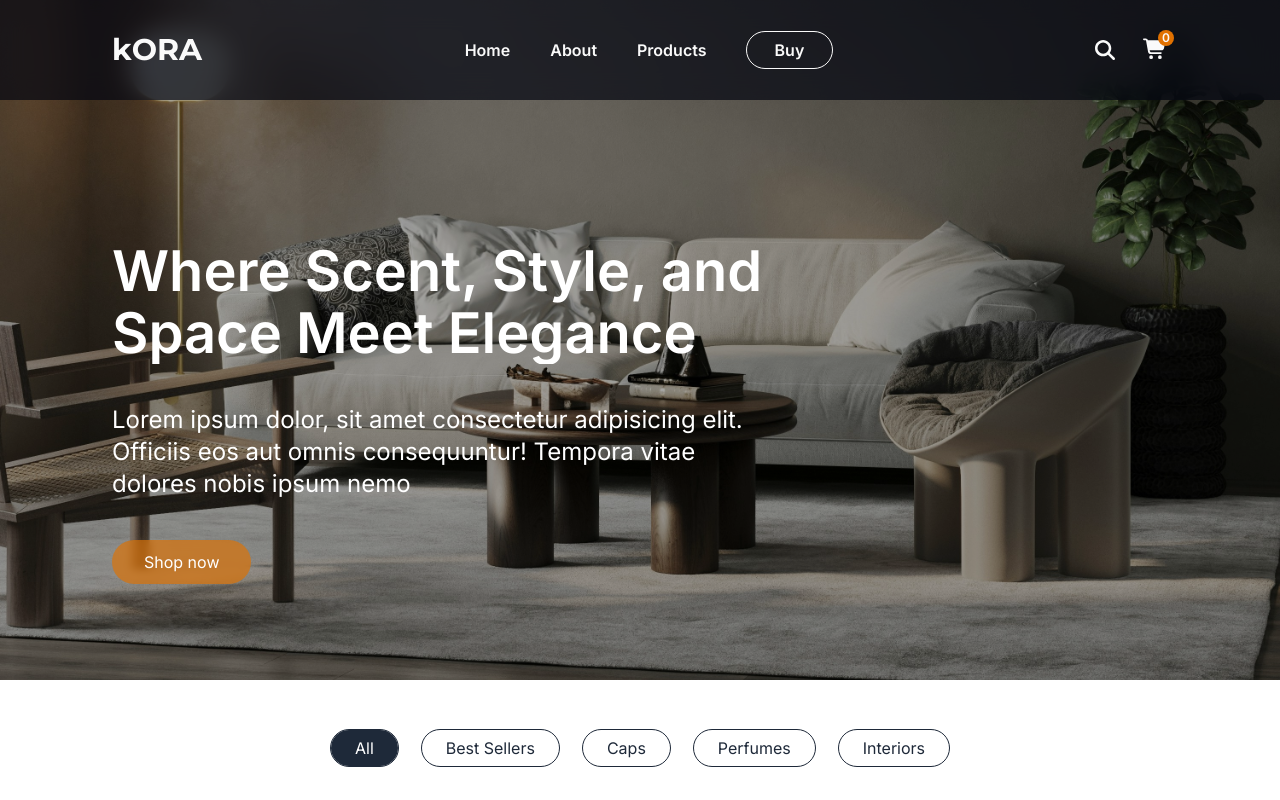
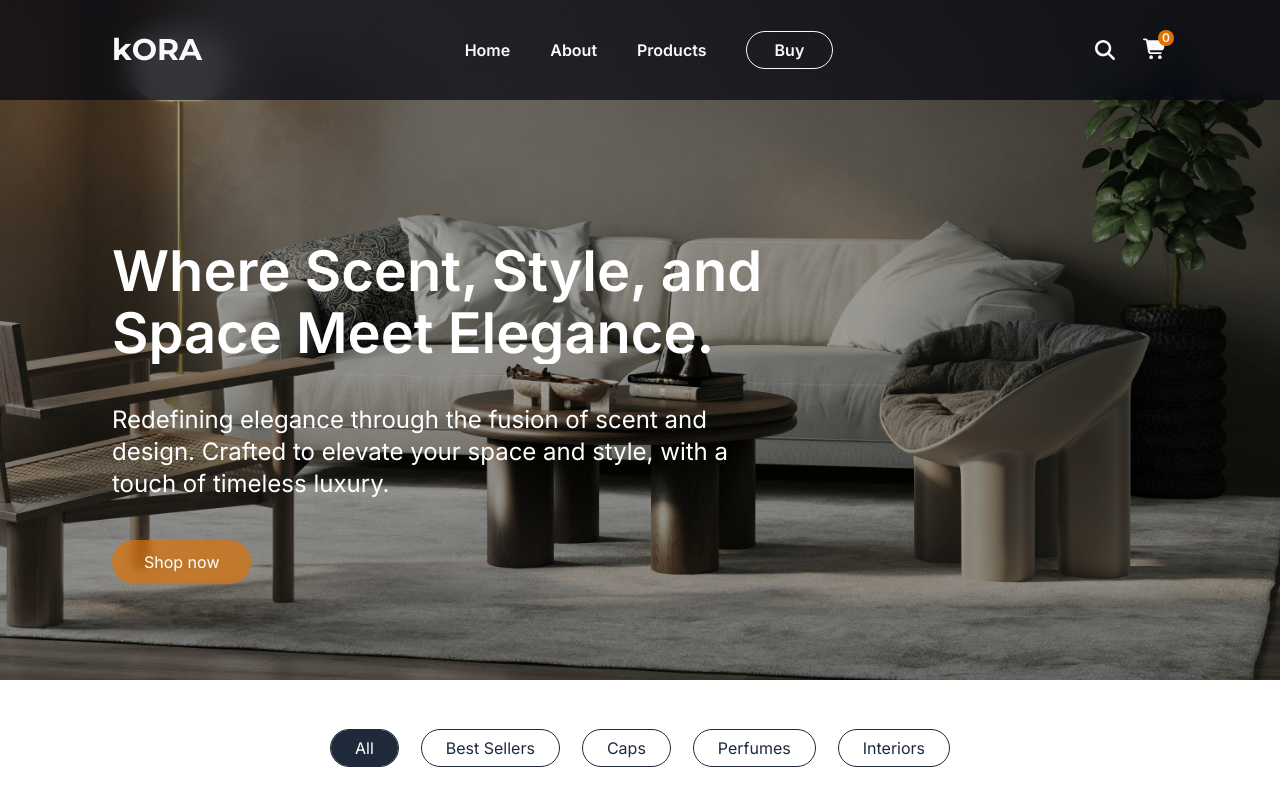
Before and after one commit to vickynina006/kora, a React (Vite) app: page / in a window 1280 px wide. Shown: the top 800 px of the page. Built offline with nearby package versions, Linux system fonts and the light colour scheme.

Commit message:
edited home page

```diff
--- a/src/pages/home.jsx
+++ b/src/pages/home.jsx
@@ -10,9 +10,8 @@ export default function Home() {
   return (
     <>
       <Hero
-        title="Where Scent, Style, and Space Meet Elegance"
-        description="Lorem ipsum dolor, sit amet consectetur adipisicing elit. Officiis eos
-          aut omnis consequuntur! Tempora vitae dolores nobis ipsum nemo"
+        title="Where Scent, Style, and Space Meet Elegance."
+        description="Redefining elegance through the fusion of scent and design. Crafted to elevate your space and style, with a touch of timeless luxury."
         button={true}
       />
       <ProductSection productRef={productRef} />
```
